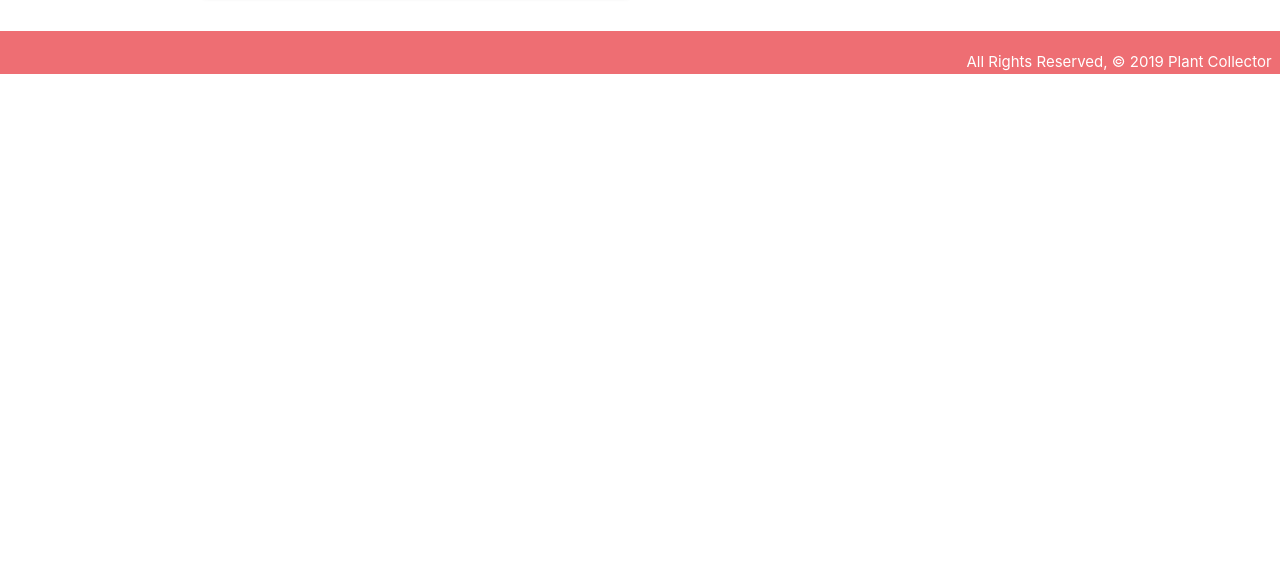
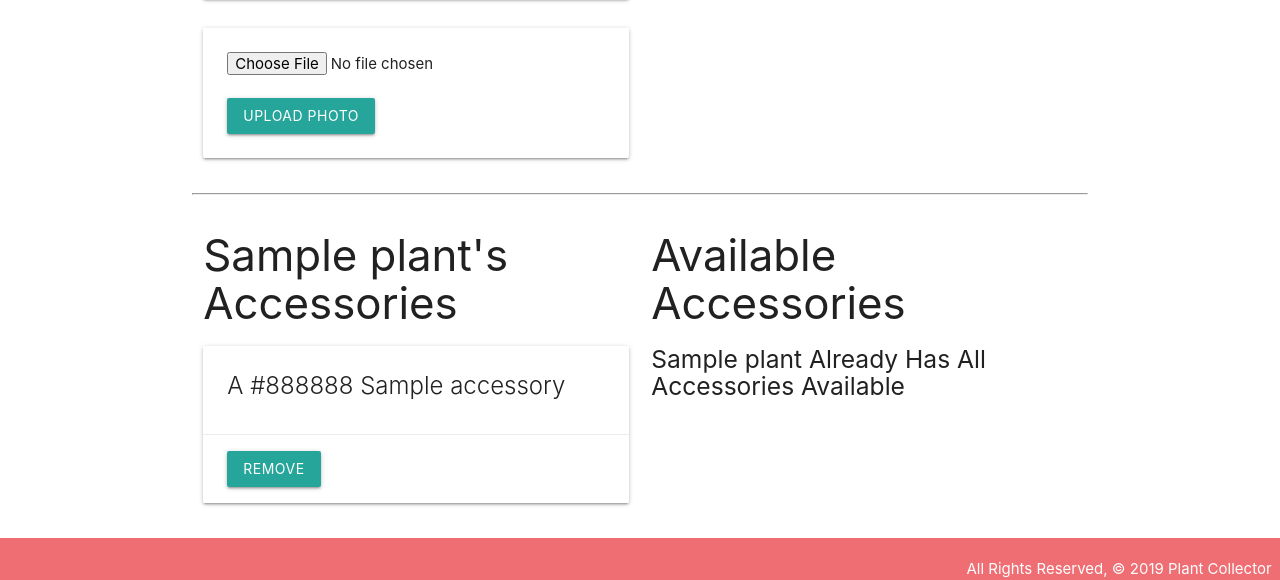
Before and after one commit to lramberg/plant_collector, a Django app: page /plants/1/ in a window 1280 px wide. Shown: the part 796-1376 px from the top of the page. Before the commit the page ends 870 px from the top, so only its background shows below. Run offline with Django 3.2, Linux system fonts and the light colour scheme; tables that the repository leaves empty hold one stand-in row (values such as "Sample post").

Commit message:
photo functionality

```diff
--- a/main_app/admin.py
+++ b/main_app/admin.py
@@ -1,7 +1,8 @@
 from django.contrib import admin
-from .models import Plant, Watering, Accessory
+from .models import Plant, Watering, Accessory, Photo
 
 # Register your models here.
 admin.site.register(Plant)
 admin.site.register(Watering)
 admin.site.register(Accessory)
+admin.site.register(Photo)
--- a/main_app/models.py
+++ b/main_app/models.py
@@ -45,3 +45,10 @@ class Watering(models.Model):
 
     class Meta:
         ordering = ['-date']
+
+class Photo(models.Model):
+    url = models.CharField(max_length=200)
+    plant = models.ForeignKey(Plant, on_delete=models.CASCADE)
+
+    def __str__(self):
+        return f"Photo for plant_id: {self.plant_id} @ {self.url}"
--- a/main_app/templates/plants/detail.html
+++ b/main_app/templates/plants/detail.html
@@ -18,6 +18,17 @@
                 <a href="{% url 'plant_delete' plant.id %}">Delete</a>
             </div>
         </div>
+        {% for photo in plant.photo_set.all %}
+            <img class="responsive-img card-panel" src="{{photo.url}}">
+        {% empty %}
+            <div class="card-panel teal-text center-align">No Photos Uploaded</div>
+        {% endfor %}
+        <form action="{% url 'add_photo' plant.id %}" enctype="multipart/form-data" method="POST" class="card-panel">
+            {% csrf_token %}
+            <input type="file" name="photo-file">
+            <br><br>
+            <input type="submit" class="btn" value="Upload Photo">
+        </form>
     </div>
     <div class="col s6">
         <form action="{% url 'add_watering' plant.id %}"method="post">
@@ -47,18 +58,23 @@
     {% if plant.accessories.count %}
       {% for accessory in plant.accessories.all %}
         <div class="card">
-          <div class="card-content">
-            <span class="card-title">
-              A {{ accessory.color }} {{ accessory.name }}
-            </span>
-          </div>
+            <div class="card-content">
+                <span class="card-title">
+                    A {{ accessory.color }} {{ accessory.name }}
+                </span>
+            </div>
+            <div class="card-action">
+                <form action="{% url 'unassoc_access' plant.id accessory.id %}" method="post">
+                    {% csrf_token %}
+                    <button type="submit" class="btn">Remove</button>
+                </form>
+             </div>
         </div>
       {% endfor %}
     {% else %}
       <h5>No Accessories :(</h5>
     {% endif %}
   </div>
-  <!-- Available toys will come after this line -->
   <div class="col s6">
     <h3>Available Accessories</h3>
     {% if accessories.count %}
--- a/main_app/urls.py
+++ b/main_app/urls.py
@@ -16,4 +16,6 @@ urlpatterns = [
     path('accessories/<int:pk>/update/', views.AccessoryUpdate.as_view(), name='accessories_update'),
     path('accessories/<int:pk>/delete/', views.AccessoryDelete.as_view(), name='accessories_delete'),
     path('plants/<int:plant_id>/assoc_access/<int:accessory_id>/', views.assoc_access, name='assoc_access'),
+    path('plants/<int:plant_id>/unassoc_access/<int:accessory_id>/', views.unassoc_access, name='unassoc_access'),
+    path('plants/<int:plant_id>/add_photo/', views.add_photo, name='add_photo'),
 ]
--- a/main_app/views.py
+++ b/main_app/views.py
@@ -1,8 +1,13 @@
 from django.shortcuts import render, redirect
 from django.views.generic.edit import CreateView, UpdateView, DeleteView
 from django.views.generic import ListView, DetailView
-from .models import Plant, Accessory
+import uuid
+import boto3
+from .models import Plant, Accessory, Photo
 from .forms import WateringForm
+
+S3_BASE_URL = 'https://s3-us-west-1.amazonaws.com/'
+BUCKET = 'plantcollectorlab'
 
 # Create your views here.
 def home(request):
@@ -46,20 +51,38 @@ class AccessoryList(ListView):
     model = Accessory
 
 class AccessoryDetail(DetailView):
-  model = Accessory
+    model = Accessory
 
 class AccessoryCreate(CreateView):
-  model = Accessory
-  fields = '__all__'
+    model = Accessory
+    fields = '__all__'
 
 class AccessoryUpdate(UpdateView):
-  model = Accessory
-  fields = ['name', 'color']
+    model = Accessory
+    fields = ['name', 'color']
 
 class AccessoryDelete(DeleteView):
-  model = Accessory
-  success_url = '/accessories/'
+    model = Accessory
+    success_url = '/accessories/'
 
 def assoc_access(request, plant_id, accessory_id):
-  Plant.objects.get(id=plant_id).accessories.add(accessory_id)
-  return redirect('detail', plant_id=plant_id)
+    Plant.objects.get(id=plant_id).accessories.add(accessory_id)
+    return redirect('detail', plant_id=plant_id)
+
+def unassoc_access(request, plant_id, accessory_id):
+    Plant.objects.get(id=plant_id).accessories.remove(accessory_id)
+    return redirect('detail', plant_id=plant_id)
+
+def add_photo(request, plant_id):
+    photo_file = request.FILES.get('photo-file', None)
+    if photo_file:
+        s3 = boto3.client('s3')
+        key = uuid.uuid4().hex[:6] + photo_file.name[photo_file.name.rfind('.'):]
+        try:
+            s3.upload_fileobj(photo_file, BUCKET, key)
+            url = f"{S3_BASE_URL}{BUCKET}/{key}"
+            photo = Photo(url=url, plant_id=plant_id)
+            photo.save()
+        except:
+            print('An error occurred uploading file to S3')
+    return redirect('detail', plant_id=plant_id)
```
Also changed, not shown: main_app/migrations/0005_photo.py (added).
